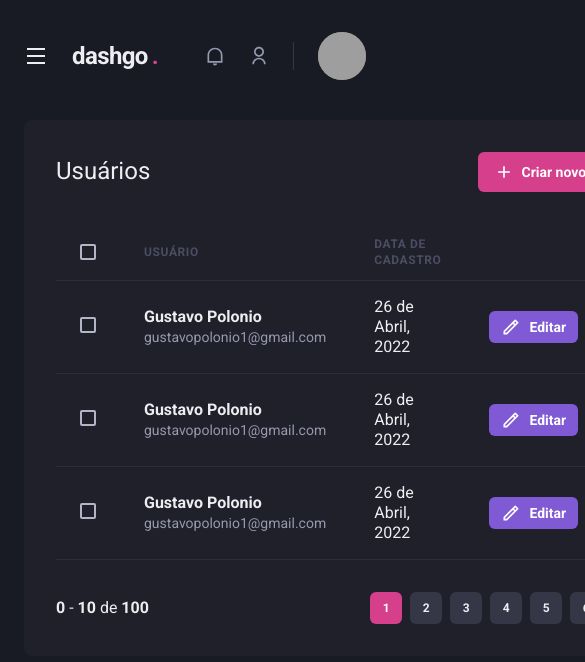
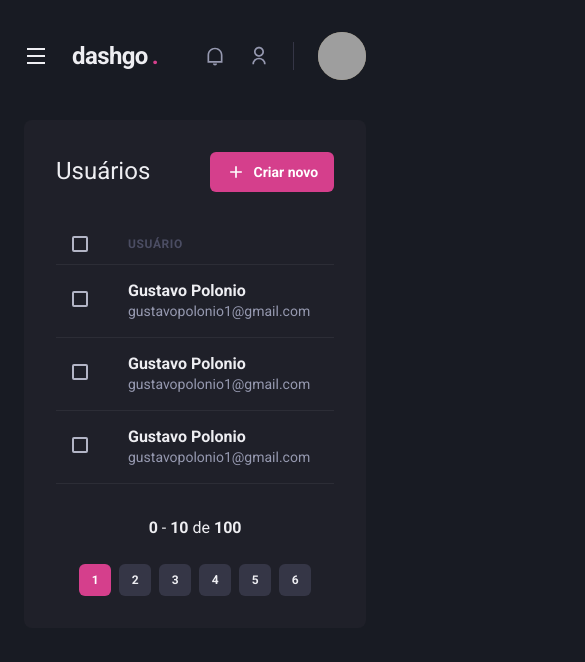
Before and after one commit to gustavopolonio/Dash-Go, a Next.js app: page /users in a window 390 px wide. Shown: the top 662 px of the page, 585 px wide, since content can reach past the window. Built offline with nearby package versions, Linux system fonts and the light colour scheme; grey boxes are pictures that could not be loaded.

Commit message:
responsive users list page

```diff
--- a/src/components/Pagination/index.tsx
+++ b/src/components/Pagination/index.tsx
@@ -1,22 +1,22 @@
-import { HStack, Box, Button } from '@chakra-ui/react'
+import { Stack, Box } from '@chakra-ui/react'
 import { PaginationItem } from './PaginationItem'
 
 export function Pagination() {
 
   return (
-    <HStack align='center' justify='space-between' mt='8'>
+    <Stack direction={['column', 'row']} align='center' justify='space-between' mt='8' spacing='6'>
       <Box>
         <strong>0</strong> - <strong>10</strong> de <strong>100</strong>
       </Box>
 
-      <HStack spacing='2'>
+      <Stack direction='row' spacing='2'>
         <PaginationItem number={1} isCurrent />
         <PaginationItem number={2} />
         <PaginationItem number={3} />
         <PaginationItem number={4} />
         <PaginationItem number={5} />
         <PaginationItem number={6} />
-      </HStack>
-    </HStack>
+      </Stack>
+    </Stack>
   )
 }
--- a/src/pages/dashboard.tsx
+++ b/src/pages/dashboard.tsx
@@ -74,7 +74,7 @@ export default function Dashboard() {
         <Sidebar />
 
         <SimpleGrid flex='1' minChildWidth='320px' spacing='4' alignItems='flex-start'>
-          <Box p='8' pb='4' bg='gray.800' borderRadius={8}>
+          <Box p={['6', '8']} pb='4' bg='gray.800' borderRadius={8}>
             <Text fontSize='lg' mb='4'>Inscritos da semana</Text>
             <Chart
               options={options}
@@ -83,7 +83,7 @@ export default function Dashboard() {
               height='160'
             />
           </Box>
-          <Box p='8' pb='4' bg='gray.800' borderRadius={8}>
+          <Box p={['6', '8']} pb='4' bg='gray.800' borderRadius={8}>
             <Text fontSize='lg' mb='4'>Taxa de abertura</Text>
             <Chart
               options={options}
--- a/src/pages/users/index.tsx
+++ b/src/pages/users/index.tsx
@@ -1,10 +1,11 @@
-import { Flex, Box, Heading, Button, Table, Thead, Tbody, Tr, Th, Td, Checkbox, Text } from '@chakra-ui/react'
+import { Flex, Box, Heading, Button, Table, Thead, Tbody, Tr, Th, Td, Checkbox, Text, useBreakpointValue } from '@chakra-ui/react'
 import { Header } from '../../components/Header'
 import { Sidebar } from '../../components/Sidebar'
 import { Pagination } from '../../components/Pagination'
 import { RiAddLine, RiPencilLine} from 'react-icons/ri'
 
 export default function UserList() {
+  const isWideVersion = useBreakpointValue({ base: false, lg: true })
 
   return (
     <Flex direction='column' h='100vh'>
@@ -30,24 +31,31 @@ export default function UserList() {
           <Table colorScheme='whiteAlpha'>
             <Thead>
               <Tr>
-                <Th w='8' px='6' color='gray.300'>
+                <Th w='8' px={['4', '4', '6']} color='gray.300'>
                   <Checkbox colorScheme='pink' />
                 </Th>
                 <Th>Usuário</Th>
+                { isWideVersion &&
                   <Th>Data de cadastro</Th>
+                }
+                { isWideVersion &&
                   <Th w='8'></Th>
+                }
               </Tr>
             </Thead>
             <Tbody>
               <Tr>
-                <Td px='6'>
+                <Td px={['4', '4', '6']}>
                   <Checkbox colorScheme='pink' />
                 </Td>
                 <Td>
                   <Text fontWeight='bold'>Gustavo Polonio</Text>
                   <Text fontSize='sm' color='gray.300'>gustavopolonio1@gmail.com</Text>
                 </Td>
+                { isWideVersion &&
                   <Td>26 de Abril, 2022</Td>
+                }
+                { isWideVersion &&
                   <Td>
                     <Button
                       as='a'
@@ -59,17 +67,21 @@ export default function UserList() {
                       Editar
                     </Button>
                   </Td>
+                }
               </Tr>
 
               <Tr>
-                <Td px='6'>
+                <Td px={['4', '4', '6']}>
                   <Checkbox colorScheme='pink' />
                 </Td>
                 <Td>
                   <Text fontWeight='bold'>Gustavo Polonio</Text>
                   <Text fontSize='sm' color='gray.300'>gustavopolonio1@gmail.com</Text>
                 </Td>
+                { isWideVersion &&
                   <Td>26 de Abril, 2022</Td>
+                }
+                { isWideVersion &&
                   <Td>
                     <Button
                       as='a'
@@ -81,17 +93,21 @@ export default function UserList() {
                       Editar
                     </Button>
                   </Td>
+                }
               </Tr>
 
               <Tr>
-                <Td px='6'>
+                <Td px={['4', '4', '6']}>
                   <Checkbox colorScheme='pink' />
                 </Td>
                 <Td>
                   <Text fontWeight='bold'>Gustavo Polonio</Text>
                   <Text fontSize='sm' color='gray.300'>gustavopolonio1@gmail.com</Text>
                 </Td>
+                { isWideVersion &&
                   <Td>26 de Abril, 2022</Td>
+                }
+                { isWideVersion &&
                   <Td>
                     <Button
                       as='a'
@@ -103,6 +119,7 @@ export default function UserList() {
                       Editar
                     </Button>
                   </Td>
+                }
               </Tr>
 
 
```
Lines whose indentation alone changed are shown as unchanged.
